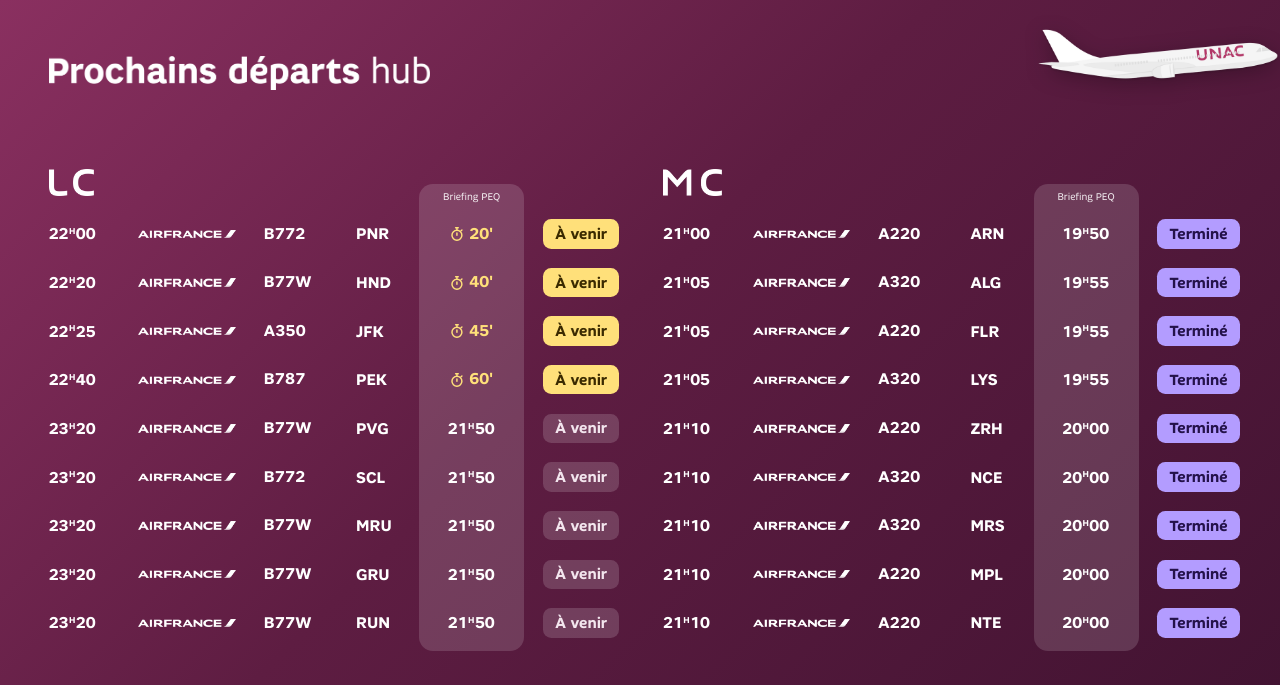
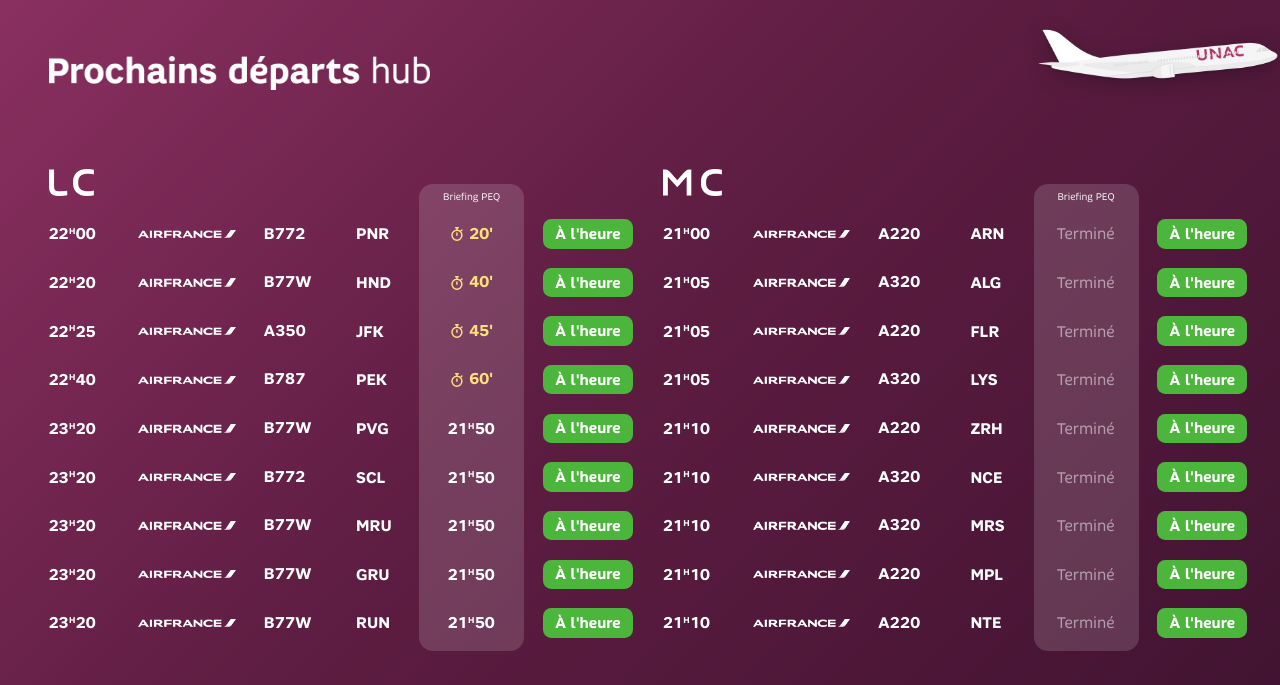
Before and after one commit to FlorianUNAC/departs-unac, a plain HTML site: page index.html in a window 1280 px wide. Shown: the top 685 px of the page. Drawn offline with Linux system fonts and the light colour scheme.

Commit message:
Vue hub : colonne ponctualité ; Terminé grisé / En cours en gras dans Briefing PEQ
Co-Authored-By: Claude Opus 5.5 <noreply@anthropic.com>
Claude-Session: https://claude.ai/code/session_01DJR7TMQ6Pn6kMMMfehHpzr

```diff
--- a/index.html
+++ b/index.html
@@ -271,7 +271,8 @@
   .hrow .b .sw{position:relative;display:block;height:1.3em;overflow:hidden}
   .hrow .b .s1,.hrow .b .s2{position:absolute;left:0;right:0;top:0;line-height:1.3em;text-align:center;white-space:nowrap;animation:8s ease-in-out infinite;animation-delay:var(--d)}
   .hrow .b .s1{animation-name:swA}
-  .hrow .b .bon{font-weight:700;white-space:nowrap}
+  .hrow .b .bon{font-weight:800;white-space:nowrap}
+  .hrow .b .bdone{font-weight:400;opacity:.5;white-space:nowrap}
   .hrow .b .s2{animation-name:swB;color:#ffe07a}
   .hrow .b .cdn{display:flex;align-items:center;justify-content:center;gap:.25em}
   .hrow .b .cdn svg{width:1em;height:1em;fill:none;stroke:currentColor;stroke-width:2.2;stroke-linecap:round}
@@ -282,6 +283,7 @@
   .hrow .b{font-weight:700;font-variant-numeric:tabular-nums;text-align:center}
   .hrow .pill2{margin-left:1vw}
   .hrow .pill2{justify-self:start;font-weight:700;font-size:.95em;padding:.38em .8em;border-radius:.55em;white-space:nowrap}
+  .pill2.ok{background:#4cb63c;color:#fff}.pill2.late{background:#d4892d;color:#fff}.pill2.cxl{background:#b3271b;color:#fff}
   .pill2.b-wait{background:rgba(255,255,255,.16);color:#f3e6ee}
   .pill2.b-near{background:#ffe07a;color:#3a2a00}
   .pill2.b-soon{background:#f08a1c;color:#fff;animation:pulseSoft 2.6s ease-in-out infinite}
@@ -315,7 +317,7 @@
     .hrow .pill2{padding:.3em .55em;font-size:.88em;margin-left:10px}
     #hub .bcol{border-radius:10px}
     #hub .bcol span{font-size:9.5px;top:5px}
-    .hrow .b .bon{font-size:.74em;letter-spacing:-.01em}
+    .hrow .b .bon,.hrow .b .bdone{font-size:.74em;letter-spacing:-.01em}
     #hub .hlogo{width:54px}
     #hub .hclock2{font-size:16px;padding:6px 12px;border-radius:10px}
     #hub .hnone{font-size:14px}
@@ -984,16 +986,16 @@
         const late = f.rev && f.sched && (f.rev - f.sched) > 5*60e3;
         // Pastille = état du briefing (comme sur le tableau split-flap)
         const bf = briefFlap(f, kind);
-        const mins = bf.k === "near" ? bf.text.split(" ")[1] : "";
-        const label = { wait:"À venir", near:"À venir", soon:"Imminent", on:"En cours", done:"Terminé", cxl:"Annulé" }[bf.k] || "";
-        const pill = label ? `<span class="pill2 b-${bf.k}">${label}</span>` : "";
+        // Dernière colonne : ponctualité du vol
+        const pill = kind === "cxl" ? `<span class="pill2 cxl">Annulé</span>` : late ? `<span class="pill2 late">Retardé</span>` : `<span class="pill2 ok">À l'heure</span>`;
         const num = (f.number || "").replace(/\s+/g, "");
         const b = briefingOf(f);
         // De H−60 à H : l'horaire du brief alterne avec le temps restant (picto chrono)
         const left = b ? Math.ceil((b.getTime() - Date.now())/60e3) : 0;
         const bCell = !b ? "" : (kind !== "cxl" && left > 0 && left <= 60)
           ? `<span class="sw" style="--d:${swD}ms"><span class="s1">${hH(b)}</span><span class="s2 cdn"><svg viewBox="0 0 24 24" aria-hidden="true"><circle cx="12" cy="14" r="7.5"/><path d="M12 14V10.5M10 2.5h4M12 2.5v4M18.2 7.3l1.4-1.4"/></svg>${left}'</span></span>`
-          : (bf.k === "on" ? `<span class="bon">En cours</span>` : hH(b));
+          : bf.k === "on" ? `<span class="bon">En cours</span>`
+          : bf.k === "done" ? `<span class="bdone">Terminé</span>` : hH(b);
         return `<div class="hrow" data-i="${i}"><span class="t${late ? " late" : ""}">${hH(late ? f.rev : f.sched)}</span><span class="al"><img class="afw" src="img/air-france-blanc.png" alt="Air France"><img class="afs" src="img/air-france-virgule.png" alt="Air France"></span><span class="fn">${f.ac ? `<span class="sw" style="--d:${swD}ms"><span class="s1">${num}</span><span class="s2">${f.ac}</span></span>` : num}</span><span class="ds">${f.destIata || ""}</span><span class="b">${bCell}</span>${pill}</div>`;
       }).join("");
       el.querySelectorAll(".hrow").forEach(r => r.onclick = () => showDetail(arr[+r.dataset.i]));
--- a/sw.js
+++ b/sw.js
@@ -1,5 +1,5 @@
 // Service worker : l'appli s'ouvre même sans réseau (dernières données connues)
-const CACHE = "departs-unac-v18";
+const CACHE = "departs-unac-v19";
 const SHELL = ["./", "index.html", "manifest.webmanifest", "img/avion-unac.png", "img/unac-texte.png", "img/logo-unac-blanc.png", "fonts/sfr-r.woff2", "fonts/sfr-b.woff2", "img/titre-prochains-departs.png", "img/titre-lc.png", "img/titre-mc.png", "img/air-france-blanc.png", "img/air-france-virgule.png",
   "icons/icon-192.png", "icons/icon-512.png", "icons/apple-touch-icon.png", "icons/favicon.png"];
 self.addEventListener("install", e => { e.waitUntil(caches.open(CACHE).then(c => c.addAll(SHELL)).then(() => self.skipWaiting())); });
```
